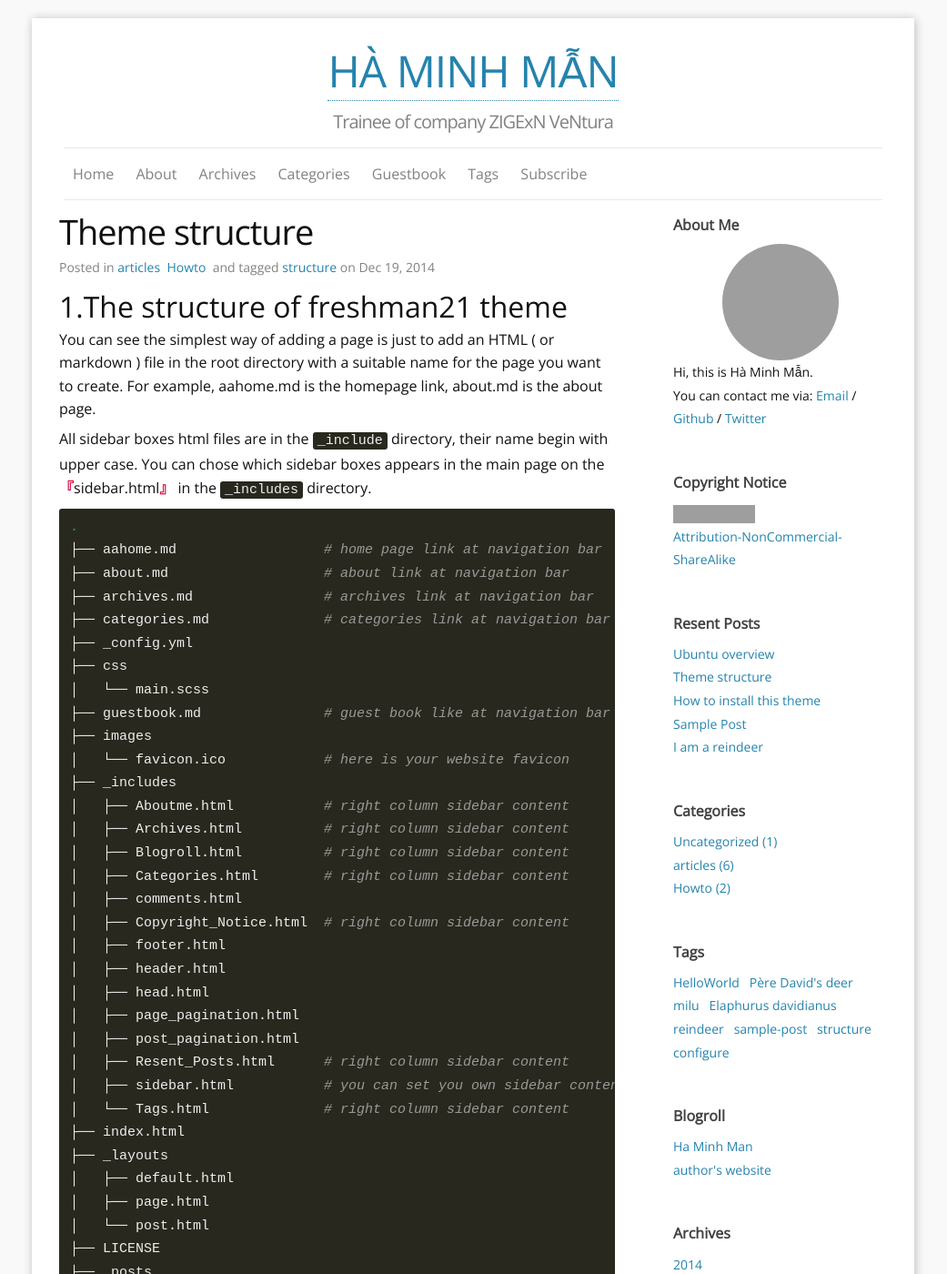
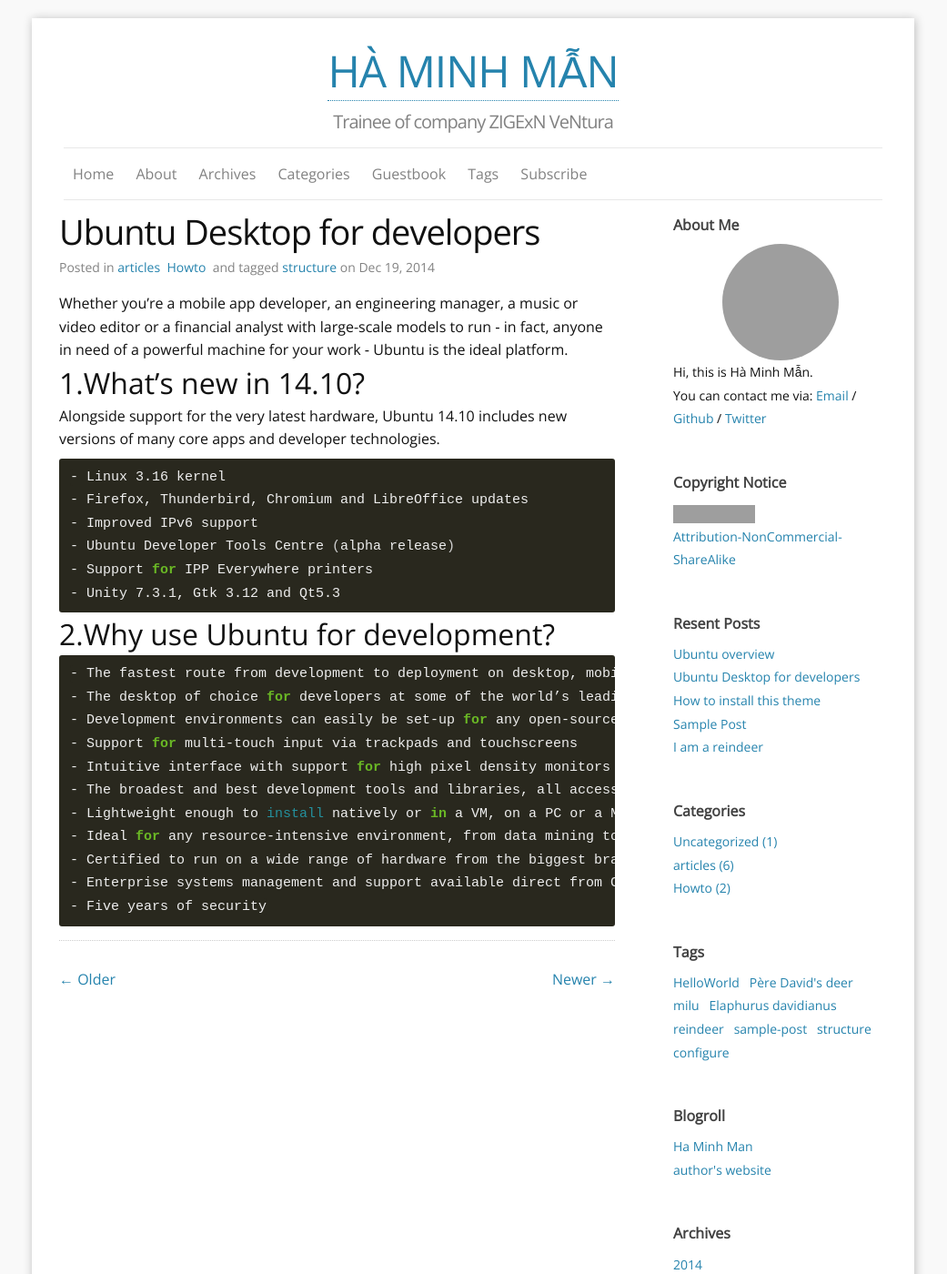
Before and after one commit to haminhman2011/haminhman2011.github.io, a Jekyll site: the page built from _posts/2014-12-19-freshman21-structure.md, in a window 1280 px wide and 1400 px high. Shown: the whole window at 91% size, without its empty margins (120-1161 px from the left). Built offline with Jekyll 4.4.1, drawn with Linux system fonts in a browser that asks for light colours; comment, search, counter and statistics services are not loaded; some of the changed text lies outside the part shown; grey boxes are pictures that could not be loaded.

Commit message:
Update 2014-12-19-freshman21-structure.md

```diff
--- a/_posts/2014-12-19-freshman21-structure.md
+++ b/_posts/2014-12-19-freshman21-structure.md
@@ -1,144 +1,42 @@
 ---
 layout: post
-title: Theme structure
-modified: 2014-12-19
+title: Ubuntu Desktop for developers
+modified: 2015-01-17
 categories: [articles, Howto]
 tags:
   - structure
 comments: true
 ---
+Whether you’re a mobile app developer, an engineering manager, a music or video editor or a financial analyst with large-scale models to run ‐ in fact, anyone in need of a powerful machine for your work ‐ Ubuntu is the ideal platform.
 
+## 1.What’s new in 14.10?
 
-## 1.The structure of freshman21 theme
-
-You can see the simplest way of adding a page is just to add an HTML ( or markdown ) file in the root directory with a suitable name for the page you want to create. For example, aahome.md is the homepage link, about.md is the about page.
-
-All sidebar boxes html files are in the <code>_include</code> directory, their name begin with upper case. You can chose which sidebar boxes appears in the main page on the <q>sidebar.html</q> in the <code>_includes</code> directory.
-
-
+Alongside support for the very latest hardware, Ubuntu 14.10 includes new versions of many core apps and developer technologies.
 
 {% highlight Bash shell scripts %}
-.
-├── aahome.md                  # home page link at navigation bar
-├── about.md                   # about link at navigation bar
-├── archives.md                # archives link at navigation bar
-├── categories.md              # categories link at navigation bar
-├── _config.yml
-├── css
-│   └── main.scss
-├── guestbook.md               # guest book like at navigation bar
-├── images
-│   └── favicon.ico            # here is your website favicon
-├── _includes
-│   ├── Aboutme.html           # right column sidebar content
-│   ├── Archives.html          # right column sidebar content
-│   ├── Blogroll.html          # right column sidebar content
-│   ├── Categories.html        # right column sidebar content
-│   ├── comments.html
-│   ├── Copyright_Notice.html  # right column sidebar content
-│   ├── footer.html
-│   ├── header.html
-│   ├── head.html
-│   ├── page_pagination.html
-│   ├── post_pagination.html
-│   ├── Resent_Posts.html      # right column sidebar content
-│   ├── sidebar.html           # you can set you own sidebar content in here
-│   └── Tags.html              # right column sidebar content
-├── index.html
-├── _layouts
-│   ├── default.html
-│   ├── page.html
-│   └── post.html
-├── LICENSE
-├── _posts
-│   ├── 2011-07-22-hello-world.md
-│   ├── 2013-10-10-milu.md
-│   ├── 2013-12-25-I-am-a-reindeer.md
-│   ├── 2014-12-13-simple-post.md
-│   └── 2014-12-18-how-to-install.md
-├── README.md
-├── _sass
-│   ├── _base.scss
-│   ├── _layout.scss
-│   └── _syntax-highlighting.scss
-├── tags.md                    # tags at main navigation bar
-└── zfeed.xml                  # RSS at main navigation bar
+- Linux 3.16 kernel
+- Firefox, Thunderbird, Chromium and LibreOffice updates
+- Improved IPv6 support
+- Ubuntu Developer Tools Centre (alpha release)
+- Support for IPP Everywhere printers
+- Unity 7.3.1, Gtk 3.12 and Qt5.3
 {% endhighlight %}
 
-## 2.Structure with Named folders containing index HTML files
-
-
-There is nothing wrong with the above method, however some people like to keep their URLs free from things like filename extensions. To achieve clean URLs for pages using Jekyll, you simply need to create a folder for each top-level page you want, and then place an index.html file in each page’s folder. You can find the more detail at [Jekyll documentation](http://jekyllrb.com/docs/pages/ "Creating pages"). Here is my own blog structure with page-folders to contain each pages.
+## 2.Why use Ubuntu for development?
 
 
 {% highlight Bash shell scripts %}
 
-.
-├── _backup
-│   ├── en.tar.gz
-│   └── style.css
-├── categories                              # => http://yulijia.net/en/categories/
-│   └── index.md
-├── _config.yml
-├── css
-│   └── main.scss
-├── feed                                    # => http://yulijia.net/en/feed/index.xml
-│   └── index.xml
-├── guestbook                               # => http://yulijia.net/en/guestbook/
-│   └── index.md
-├── home.md
-├── _includes
-│   ├── Aboutme.html
-│   ├── Archives.html
-│   ├── Blogroll.html
-│   ├── Categories.html
-│   ├── comments.html
-│   ├── Copyright_Notice.html
-│   ├── footer.html
-│   ├── header.html
-│   ├── head.html
-│   ├── page_pagination.html
-│   ├── post_pagination.html
-│   ├── Resent_Posts.html
-│   ├── sidebar.html
-│   └── Tags.html
-├── index.html
-├── _layouts
-│   ├── default.html
-│   ├── page.html
-│   └── post.html
-├── _posts
-│   ├── 2011-07-22-hello-world.md
-│   ├── 2011-08-06-how-to-calculate-word-frequencies-with-r.md
-│   ├── 2011-08-18-should-draco-be-effective-against-virtually-all-viruses.md
-│   ├── 2011-10-21-why-viruses-produce-long-dsrna-but-not-endogenous-ones.md
-│   ├── 2012-03-22-100-things-bioinformatics-students-should-do-before-graduating.md
-│   ├── 2012-10-08-a-new-site.md
-│   ├── 2012-10-09-github-pages.md
-│   ├── 2012-10-22-a-conference-of-Genomics-and-Epigenomics.md
-│   ├── 2012-10-23-CSHL-Asia-interesting-talks-on-genomics-and-epigenomics.md
-│   └── 2013-01-30-how-to-get-RefSeq-gene-annotations-from-UCSCdatabase.md
-├── README.md
-├── _sass
-│   ├── _base.scss
-│   ├── _layout.scss
-│   └── _syntax-highlighting.scss
-└── tags
-    └── index.md
+- The fastest route from development to deployment on desktop, mobile, server or cloud
+- The desktop of choice for developers at some of the world’s leading technology companies
+- Development environments can easily be set-up for any open-source technology
+- Support for multi-touch input via trackpads and touchscreens
+- Intuitive interface with support for high pixel density monitors
+- The broadest and best development tools and libraries, all accessed easily from within the OS
+- Lightweight enough to install natively or in a VM, on a PC or a Mac, yet efficient enough to enable you to get the most out of your hardware
+- Ideal for any resource-intensive environment, from data mining to large-scale financial modelling
+- Certified to run on a wide range of hardware from the biggest brands in the industry
+- Enterprise systems management and support available direct from Canonical
+- Five years of security
 
 {% endhighlight %}
-
-## 3. How to change the highlight style?
-
-This theme's default highlighter is pygments.
-
-To change the highlight style, you should install **pygments**, and generate the css style which you wanted with code
-
-<code>pygmentize -S default -f html > freshman/_sass/_syntax-highlighting.scss</code>
-
-Please make sure, add <code>.highlight {</code> at the head  and <code>}</code> at the end of file <q>_syntax-highlighting.scss</q>.
-
-See more,
-
-1. [Pygments Supported languages](http://pygments.org/languages/)
-2. [Pygments online deme](http://stackoverflow.com/questions/9652490/do-i-need-to-generate-a-css-file-from-pygments-for-my-jekyll-blog-to-enable-col)
```
